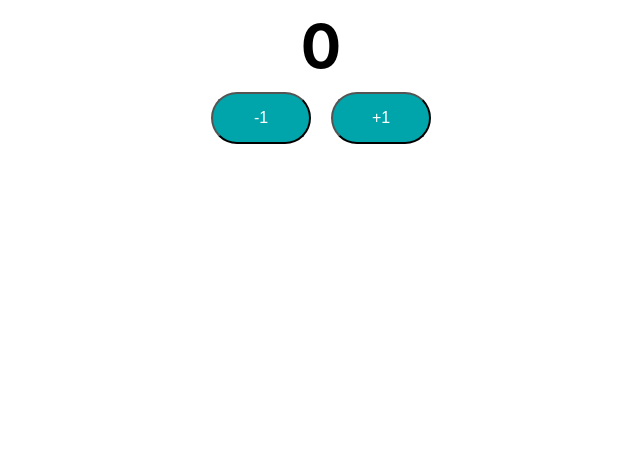
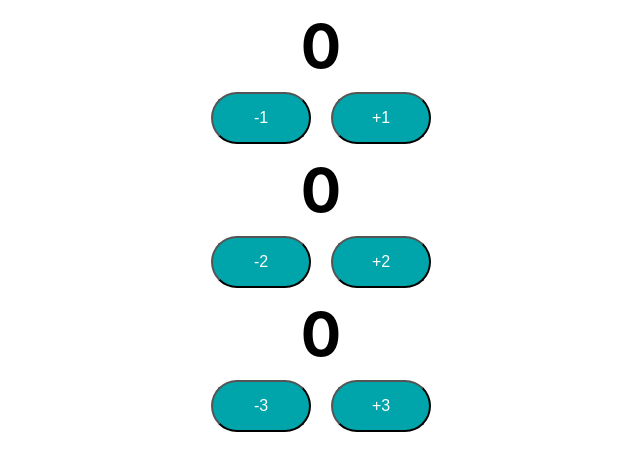
Before and after one commit to nhungle85/SpringBootAndReactApp, a React (Create React App) app in the folder react-frontend-app/todo-app/: page / in a window 1280 px wide. Shown: the top 470 px of the page, without its empty margins (319-959 px from the left). Built offline with nearby package versions, Linux system fonts and the light colour scheme.

Commit message:
Rename CounterComponent to Counter and play with propTypes and defaultProps

```diff
--- a/react-frontend-app/todo-app/src/App.js
+++ b/react-frontend-app/todo-app/src/App.js
@@ -1,10 +1,12 @@
 import './App.css';
-import CounterComponent from './components/counter/CounterComponnent';
+import Counter from './components/counter/Counter';
 
 function App() {
   return (
     <div className="App">
-      <CounterComponent />
+      <Counter by={1}/>
+      <Counter by={2}/>
+      <Counter by={3}/>
     </div>
   );
 }
--- /dev/null
+++ b/react-frontend-app/todo-app/src/components/counter/Counter.jsx
@@ -0,0 +1,36 @@
+import { useState } from 'react';
+import {PropTypes} from 'prop-types';
+import './Counter.css'
+
+export default function Counter({by, defaultVal}) {
+    const [total, setCount] = useState(defaultVal);
+
+    function increasement() {
+        setCount(total + by);
+    }
+
+    function decreasement() {
+        setCount(total - by);
+    }
+
+    return(
+        <div className="Counter">
+            <span className="count">{total}</span>
+            <div>
+                <button className="counterButton"onClick={decreasement}>-{by}</button>
+                <button className="counterButton"onClick={increasement}>+{by}</button>
+            </div>
+
+        </div>
+    )
+}
+
+Counter.propTypes = {
+    by: PropTypes.number,
+    defaultVal: PropTypes.number
+}
+
+Counter.defaultProps = {
+    by: 1,
+    defaultVal: 0
+}
--- a/react-frontend-app/todo-app/src/components/counter/CounterComponnent.jsx
+++ /dev/null
@@ -1,25 +0,0 @@
-import { useState } from 'react';
-import './Counter.css'
-
-export default function CounterComponent() {
-    const [total, setCount] = useState(0);
-
-    function increasement() {
-        setCount(total + 1);
-    }
-
-    function decreasement() {
-        setCount(total - 1);
-    }
-
-    return(
-        <div className="Counter">
-            <span className="count">{total}</span>
-            <div>
-                <button className="counterButton"onClick={decreasement}>-1</button>
-                <button className="counterButton"onClick={increasement}>+1</button>
-            </div>
-
-        </div>
-    )
-}
```
